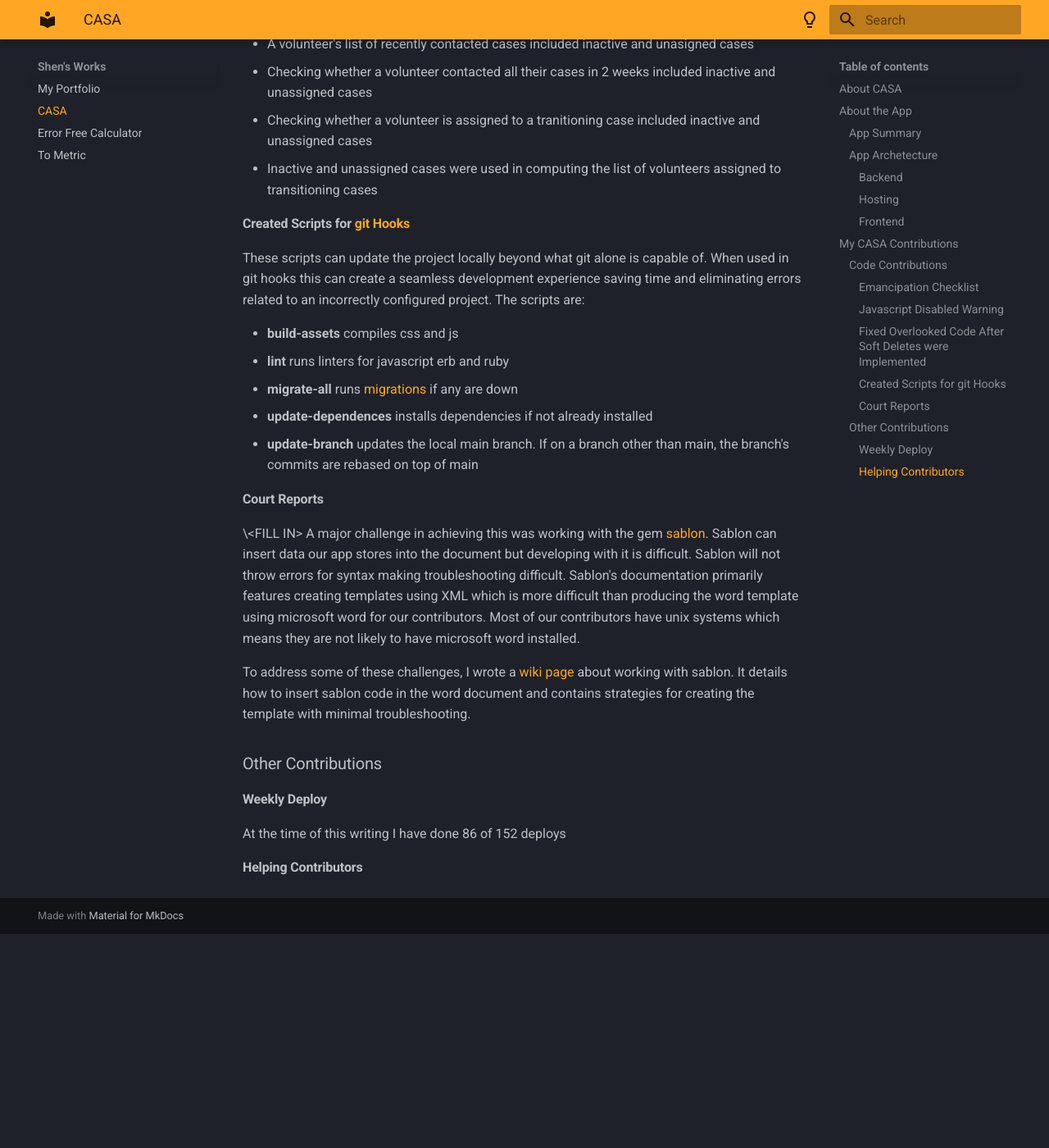
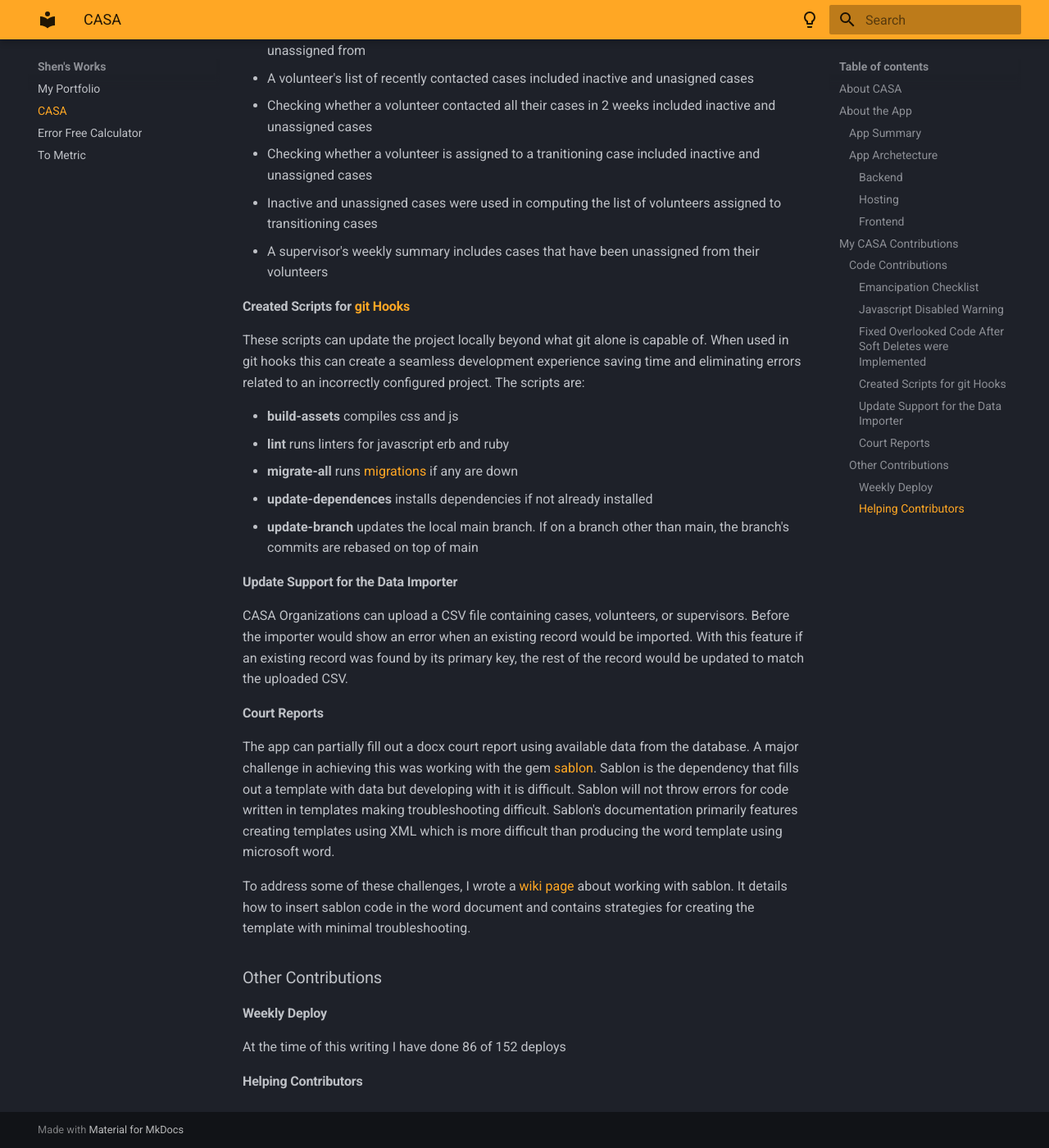
Before and after one commit to FireLemons/portfolio, an MkDocs documentation site: the page built from docs/casa.md, in a window 1280 px wide and 1400 px high, scrolled down 3577 px. Shown: the whole window at 82% size. Built offline with MkDocs 1.6.1 and Material for MkDocs 9.7.7, drawn with Linux system fonts in a browser that asks for light colours; before the commit the page ends 4716 px from its top, so only the background shows below that; some of the changed text lies outside the part shown.

Commit message:
add data importer section, combine court report drafts

```diff
--- a/docs/casa.md
+++ b/docs/casa.md
@@ -78,6 +79,7 @@ For reports and record keeping all casa cases and case assignments needed to be
  - Checking whether a volunteer contacted all their cases in 2 weeks included inactive and unassigned cases
  - Checking whether a volunteer is assigned to a tranitioning case included inactive and unassigned cases
  - Inactive and unassigned cases were used in computing the list of volunteers assigned to transitioning cases
+ - A supervisor's weekly summary includes cases that have been unassigned from their volunteers
 
 #### Created Scripts for [git Hooks](https://git-scm.com/book/en/v2/Customizing-Git-Git-Hooks)
 These scripts can update the project locally beyond what git alone is capable of. When used in git hooks this can create a seamless development experience saving time and eliminating errors related to an incorrectly configured project.
@@ -89,8 +91,11 @@ The scripts are:
  - **update-dependences** installs dependencies if not already installed
  - **update-branch** updates the local main branch. If on a branch other than main, the branch's commits are rebased on top of main
 
+#### Update Support for the Data Importer
+CASA Organizations can upload a CSV file containing cases, volunteers, or supervisors. Before the importer would show an error when an existing record would be imported. With this feature if an existing record was found by its primary key, the rest of the record would be updated to match the uploaded CSV.
+
 #### Court Reports
-\<FILL IN\> A major challenge in achieving this was working with the gem [sablon](https://github.com/senny/sablon). Sablon can insert data our app stores into the document but developing with it is difficult. Sablon will not throw errors for syntax making troubleshooting difficult. Sablon's documentation primarily features creating templates using XML which is more difficult than producing the word template using microsoft word for our contributors. Most of our contributors have unix systems which means they are not likely to have microsoft word installed.
+The app can partially fill out a docx court report using available data from the database. A major challenge in achieving this was working with the gem [sablon](https://github.com/senny/sablon). Sablon is the dependency that fills out a template with data but developing with it is difficult. Sablon will not throw errors for code written in templates making troubleshooting difficult. Sablon's documentation primarily features creating templates using XML which is more difficult than producing the word template using microsoft word.
 
 To address some of these challenges, I wrote a [wiki page](https://github.com/rubyforgood/casa/wiki/How-to-edit-docx-templates---word-document-court-report) about working with sablon. It details how to insert sablon code in the word document and contains strategies for creating the template with minimal troubleshooting.
 
```
Also changed, not shown: other parts of docs/casa.md (+1 -0 lines).
